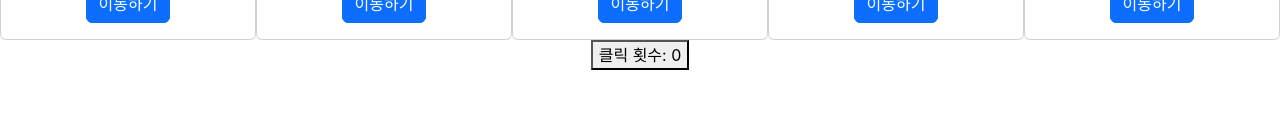
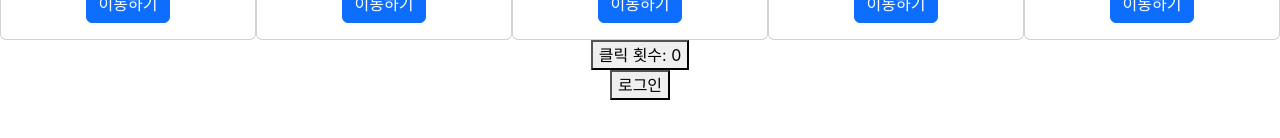
Before and after one commit to ijh701016/doit-study-react, a React (Create React App) app: page / in a window 1280 px wide. Shown: the part 640-778 px from the top of the page. Built offline with nearby package versions, Linux system fonts and the light colour scheme.

Commit message:
create login profile

```diff
--- a/src/App.js
+++ b/src/App.js
@@ -1,3 +1,5 @@
+import { useState } from "react";
+
 import "./App.css";
 
 import Container from "react-bootstrap/Container";
@@ -75,6 +77,36 @@ function Posts() {
   );
 }
 
+function Profile() {
+  const [login, setLogin] = useState(false);
+  const user = {
+    name: "임정훈",
+    id: "ijh701016",
+    mail: "ijh701016@ajou.ac.kr",
+  };
+
+  function handleLoginClick() {
+    setLogin(!login);
+  }
+  return (
+    <div>
+      {login ? (
+        <div>
+          <strong>{user.name}</strong>
+          <p>아이디: {user.id}</p>
+          <p>메일: {user.mail}</p>
+        </div>
+      ) : (
+        ""
+      )}
+      <button onClick={handleLoginClick}>
+        {!login ? "로그인" : "로그아웃"}
+      </button>
+    </div>
+  );
+}
+
+// 버튼 하나 만들어서 isLogin변수로 버튼 누르면 카드들 쫘라락 뜨고, 아니면 꺼지고 하기
 function App() {
   return (
     <div className="App">
@@ -83,6 +115,7 @@ function App() {
       <Posts></Posts>
 
       <Counter></Counter>
+      <Profile></Profile>
     </div>
   );
 }
```
